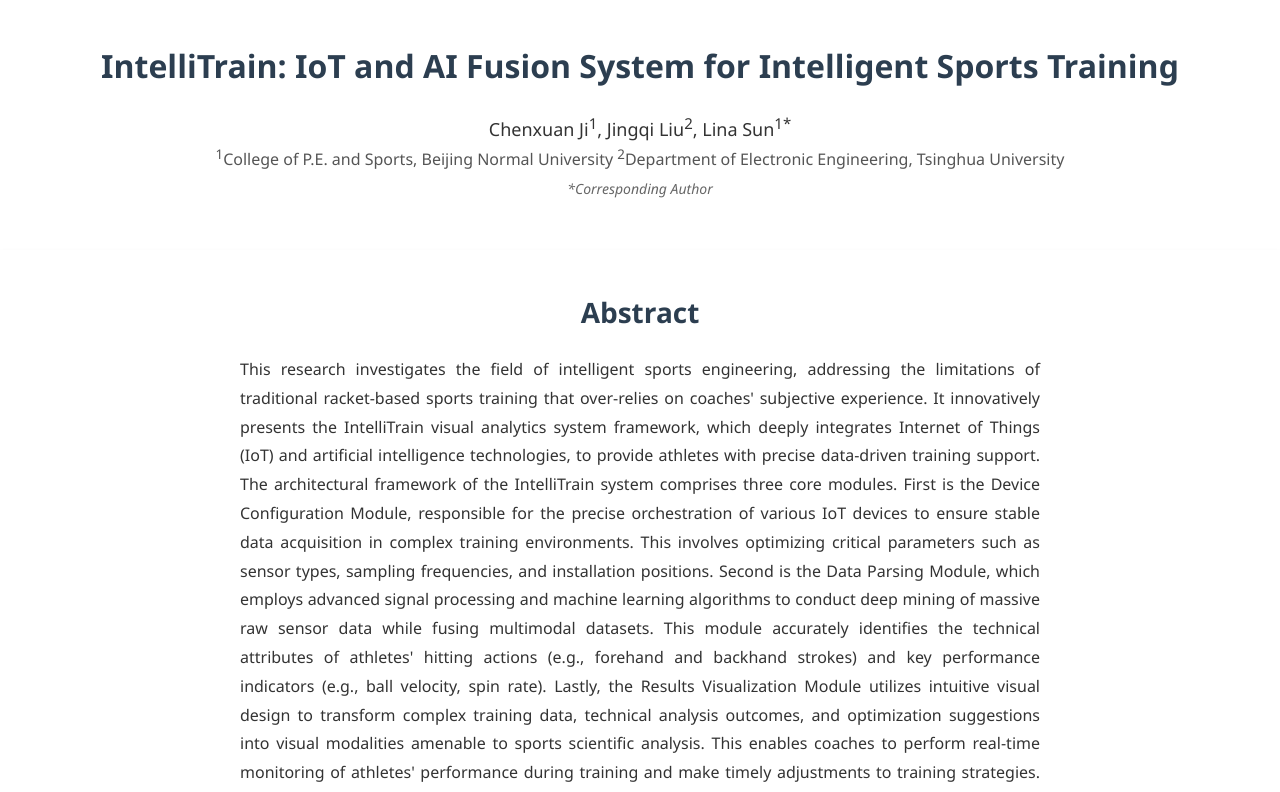
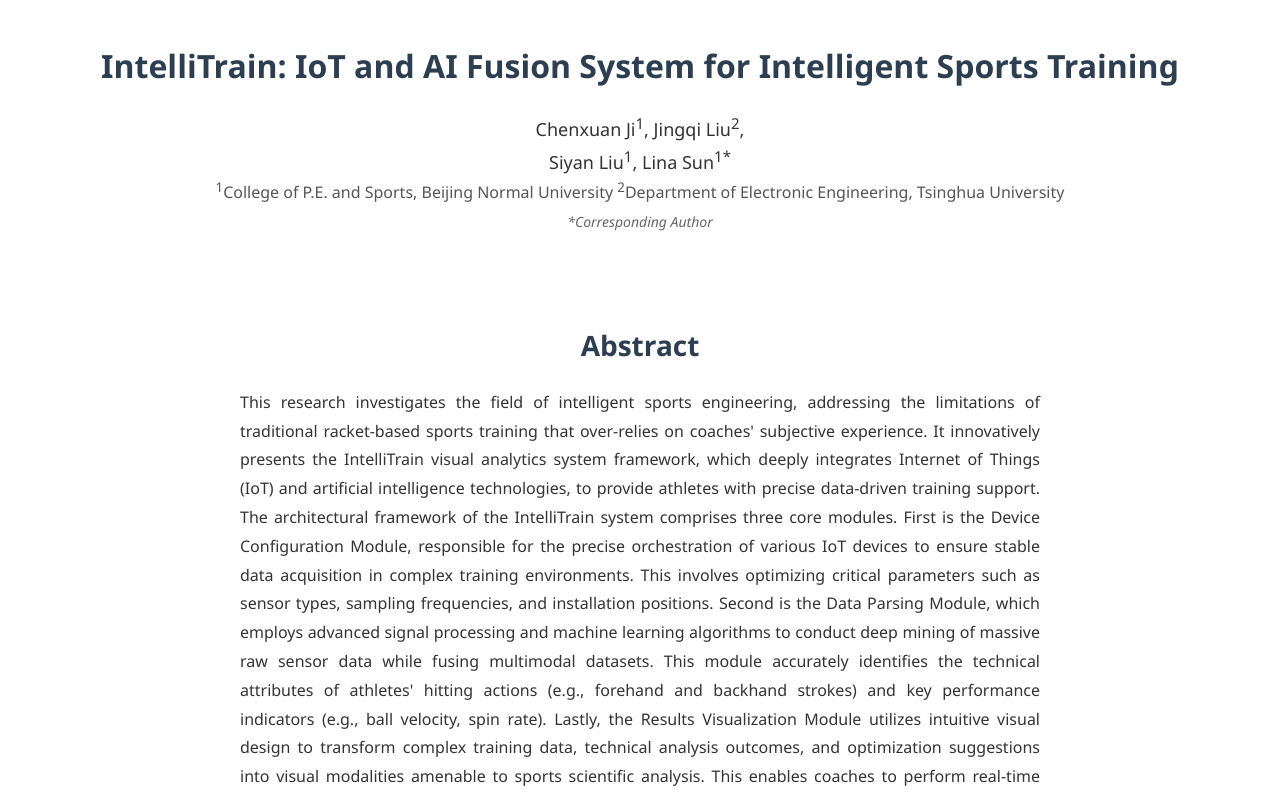
Before and after one commit to JcX-pubg/intelligenttraining.github.io, a plain HTML site: page index.html in a window 1280 px wide. Shown: the top 792 px of the page. Drawn offline with Linux system fonts and the light colour scheme.

Commit message:
[updata] Author

```diff
--- a/index.html
+++ b/index.html
@@ -11,7 +11,7 @@
         <div class="container">
             <h1>IntelliTrain: IoT and AI Fusion System for Intelligent Sports Training</h1>
             <div class="authors">
-                <p>Chenxuan Ji<sup>1</sup>, Jingqi Liu<sup>2</sup>, Lina Sun<sup>1*</sup></p>
+                <p>Chenxuan Ji<sup>1</sup>, Jingqi Liu<sup>2</sup>, <p>Siyan Liu<sup>1</sup>, Lina Sun<sup>1*</sup></p>
                 <p class="affiliations"><sup>1</sup>College of P.E. and Sports, Beijing Normal University  <sup>2</sup>Department of Electronic Engineering, Tsinghua University</p>
                 <p class="correspondence">*Corresponding Author</p>
             </div>
```
